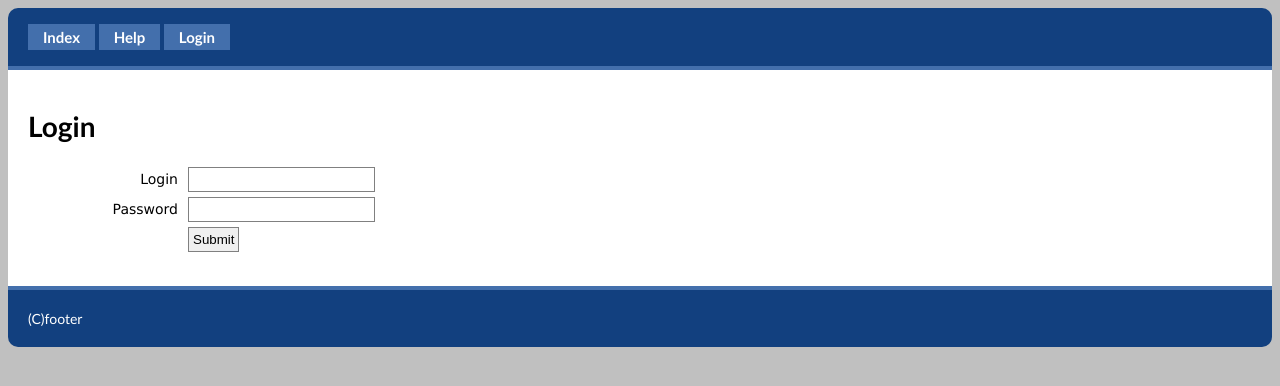
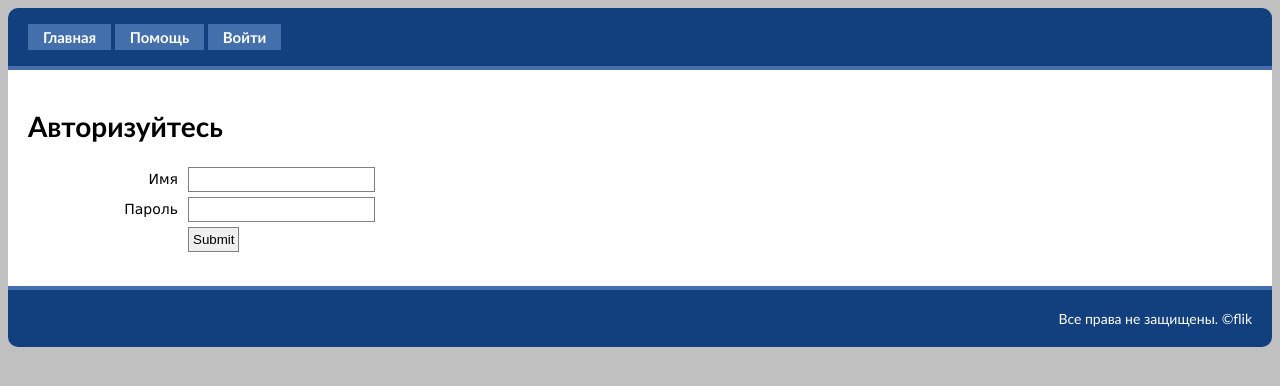
Before and after one commit to flikru/mvc, a PHP site: page /login in a window 1280 px wide. Shown: the top 386 px of the page. Run offline with PHP 8.4, Linux system fonts and the light colour scheme; some libraries are stand-ins or nearby versions.

Commit message:
Немного редакции

```diff
--- a/app/modules/user/views/login/index.php
+++ b/app/modules/user/views/login/index.php
@@ -1,6 +1,6 @@
-<h1>Login</h1>
+<h1>Авторизуйтесь</h1>
     <form action = "login/run" method="post">
-        <label>Login</label><input type='text' name='login'> <br>
-        <label>Password</label><input type='password' name='password'>  <br>
+        <label>Имя</label><input type='text' name='login'> <br>
+        <label>Пароль</label><input type='password' name='password'>  <br>
         <label></label><input type='submit'>
     </form>
--- a/app/views/dashboard/index.php
+++ b/app/views/dashboard/index.php
@@ -1,4 +1,4 @@
-Dashboard... Logged in only..<br>
+Доска сообщений: <br><br>
 
     <form id="randomInsert" action="<?php echo URL;?>dashboard/xhrInsert/" method="post">
         <input type="text" name="text">
--- a/app/views/help/index.php
+++ b/app/views/help/index.php
@@ -1,2 +1,2 @@
-<h1>Help</h1>
-This is help...
+<h1>Помощь</h1>
+Текст помощи...
--- a/app/views/index/index.php
+++ b/app/views/index/index.php
@@ -1,2 +1,2 @@
-<h1>Index</h1>
-This is the main page welcome!
+<h1>Главная страница</h1>
+Добро пожаловать!
--- a/config.php
+++ b/config.php
@@ -2,15 +2,18 @@
 //path
 define('URL', 'http://'.$_SERVER['SERVER_NAME'].'/mvc/');
 define('LIBS','core/');
-define('defaultController','index');
 //all
 
-define('HASH_GENERAL_KEY', 'MixitUp200');
-define('HASH_PASSWORD_KEY', 'catsFLYhigh2000miles');
+return array(
+    'DB'=> array(
+        'DB_TYPE' => 'mysql',
+        'DB_HOST' => 'localhost',
+        'DB_USER' => 'root',
+        'DB_PASS' => '',
+        'DB_NAME' => 'mvc'
+    ),
 
-return array(
-    'DB'=> array('DB_TYPE' => 'mysql','DB_HOST' => 'localhost','DB_USER' => 'root','DB_PASS' => '','DB_NAME' => 'mvc'),
-    'Modules'=> array('user','login'),
+    'Modules'=> array('user','login','test'),
     'defaultController'=>'index'
 );
 ?>
--- a/core/Bootstrap.php
+++ b/core/Bootstrap.php
@@ -1,3 +1,4 @@
+<meta charset='utf8'>
 <?php
 class Bootstrap {
     public static $db;
@@ -43,8 +44,8 @@ class Bootstrap {
             }
         if(self::$ok==false)
         {
-            $this->error();
-        exit;
+            $this->error($url[0],'controller');
+            exit;
         }
 
                 $controller = new $url[0];
@@ -61,7 +62,7 @@ class Bootstrap {
                 if (method_exists($controller, $url[1])) {
                     $controller->{$url[1]}();
                 } else {
-                    $this->error();
+                    $this->error($url[1],'method');
                 }
             } else {
                 $controller->index();
@@ -71,10 +72,10 @@ class Bootstrap {
 
     }
 
-    function error() {
+    function error($error,$type) {
         require 'app/controllers/errorController.php';
         $controller = new Error();
-        $controller->index();
+        $controller->index($error,$type);
         return false;
     }
 
--- a/views/footer.php
+++ b/views/footer.php
@@ -1,7 +1,7 @@
 </div>
 
-    <div id="footer">
-        (C)footer
+    <div id="footer" align="right">
+        Все права не защищены. &copy;flik
     </div>
 
 </body>
--- a/views/header.php
+++ b/views/header.php
@@ -1,6 +1,6 @@
 <html>
 <head>
-    <title>Test</title>
+    <title>MVC</title>
     <link rel="stylesheet" href="<?php echo URL; ?>public/css/default.css">
     <script type="app/text/javascript" src="<?php echo URL; ?>public/js/jquery.js"></script>
     <script type="app/text/javascript" src="<?php echo URL; ?>public/js/custom.js"></script>
@@ -21,21 +21,21 @@
 <div id="header">
 
         <?php if (Session::get('loggedIn') == false):?>
-    <a href="<?php echo URL; ?>index">Index</a>
-    <a href="<?php echo URL; ?>help">Help</a>
+    <a href="<?php echo URL; ?>index">Главная</a>
+    <a href="<?php echo URL; ?>help">Помощь</a>
         <?php endif; ?>
         <?php if (Session::get('loggedIn') == true):?>
-    <a href="<?php echo URL; ?>dashboard">Dashboard</a>
+    <a href="<?php echo URL; ?>dashboard">Сообщения</a>
 
         <?php if (Session::get('role') == 'owner'):?>
-    <a href="<?php echo URL; ?>user">Users</a>
+    <a href="<?php echo URL; ?>user">Пользователи</a>
         <?php
     endif;
     ?>
 
-    <a href="<?php echo URL; ?>dashboard/logout">Logout</a>
+    <a href="<?php echo URL; ?>dashboard/logout">Выйти</a>
     <?php else: ?>
-    <a href="<?php echo URL; ?>login">Login</a>
+    <a href="<?php echo URL; ?>login">Войти</a>
     <?php endif; ?>
 </div>
 
```
Also changed, not shown: app/controllers/errorController.php (+5 -2 lines), app/modules/user/views/user/edit.php (+4 -4 lines), app/modules/user/views/user/index.php (+8 -7 lines).
